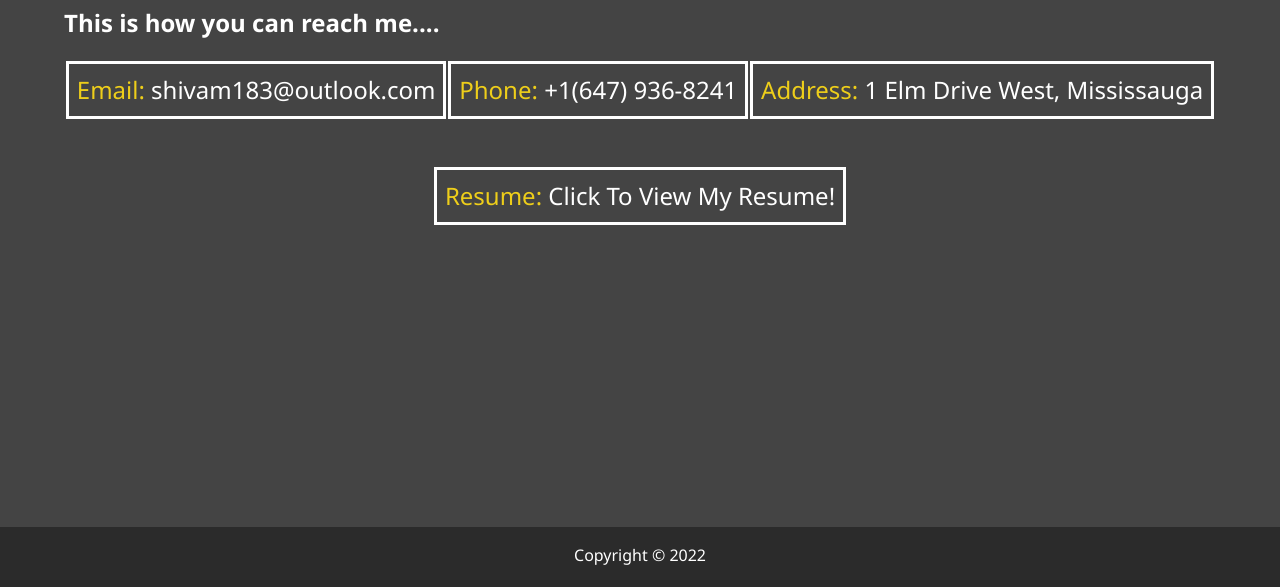
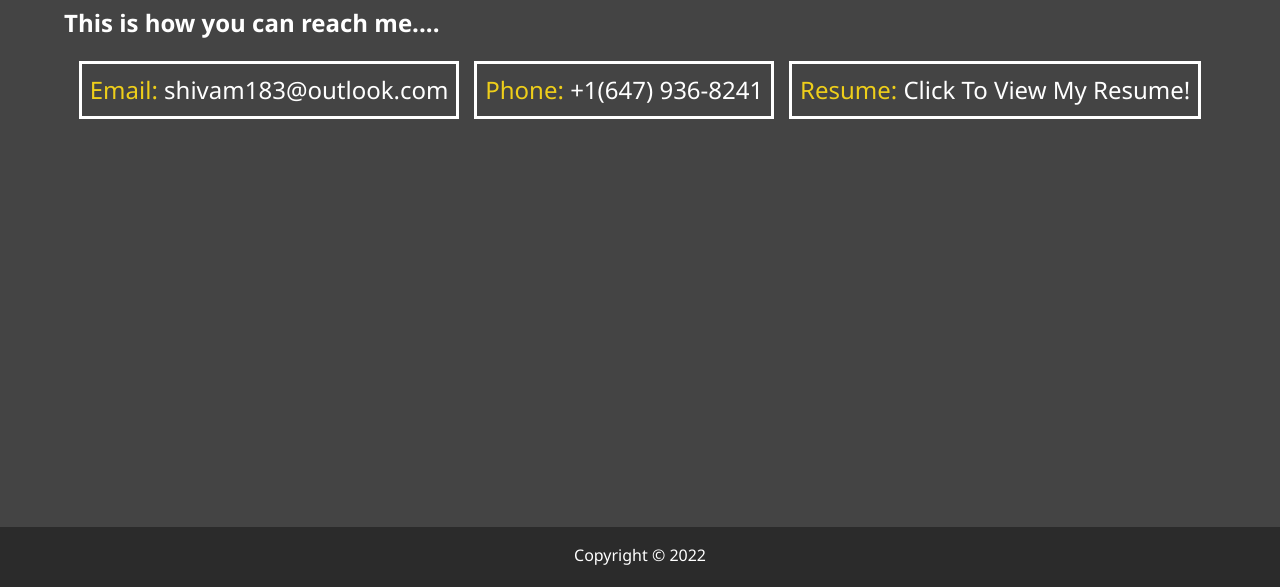
Before and after one commit to shivam183/Portfolio, a website: page dist/contact.html in a window 1280 px wide. Shown: the part 223-810 px from the top of the page. Drawn offline with Linux system fonts and the light colour scheme.

Commit message:
Updated Contact Page

```diff
--- a/dist/contact.html
+++ b/dist/contact.html
@@ -50,10 +50,6 @@
             </div>
 
             <div>
-                <span class="text-secondary">Address: </span> <a href="https://goo.gl/maps/1DhvP3RzoFaXSdaU9"
-                    target="_blank">1 Elm Drive West, Mississauga</a>
-            </div>
-            <div>
                 <span class="text-secondary">Resume: </span> <a href="Resume-Shivam_Sood.pdf" target="_blank">Click To View My
                     Resume!</a>
             </div>
```
